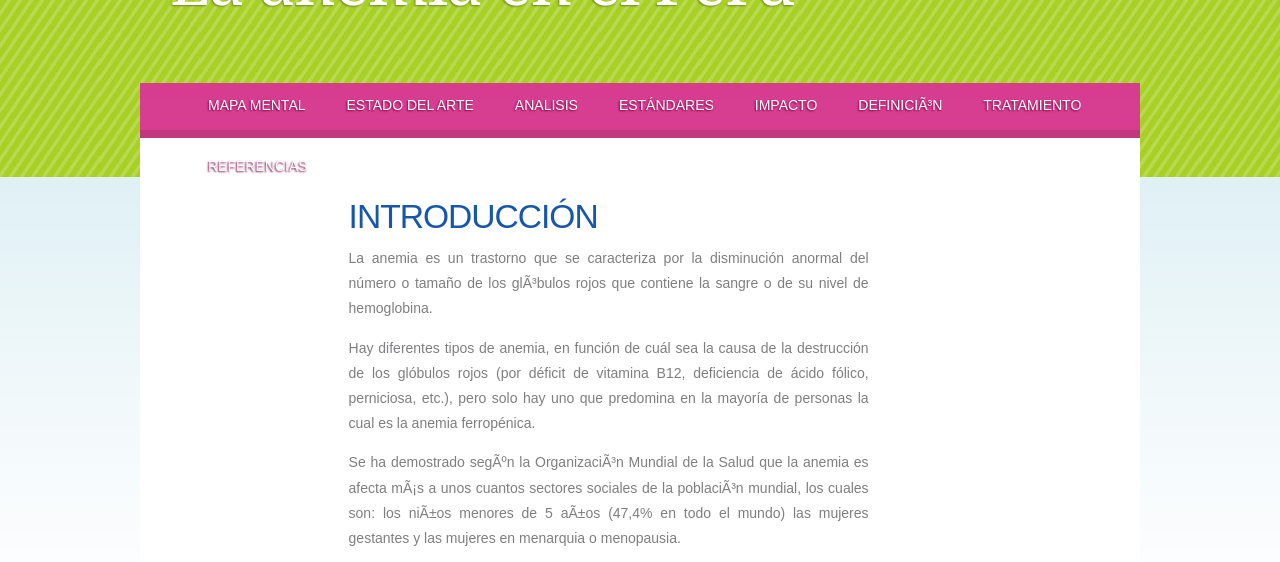
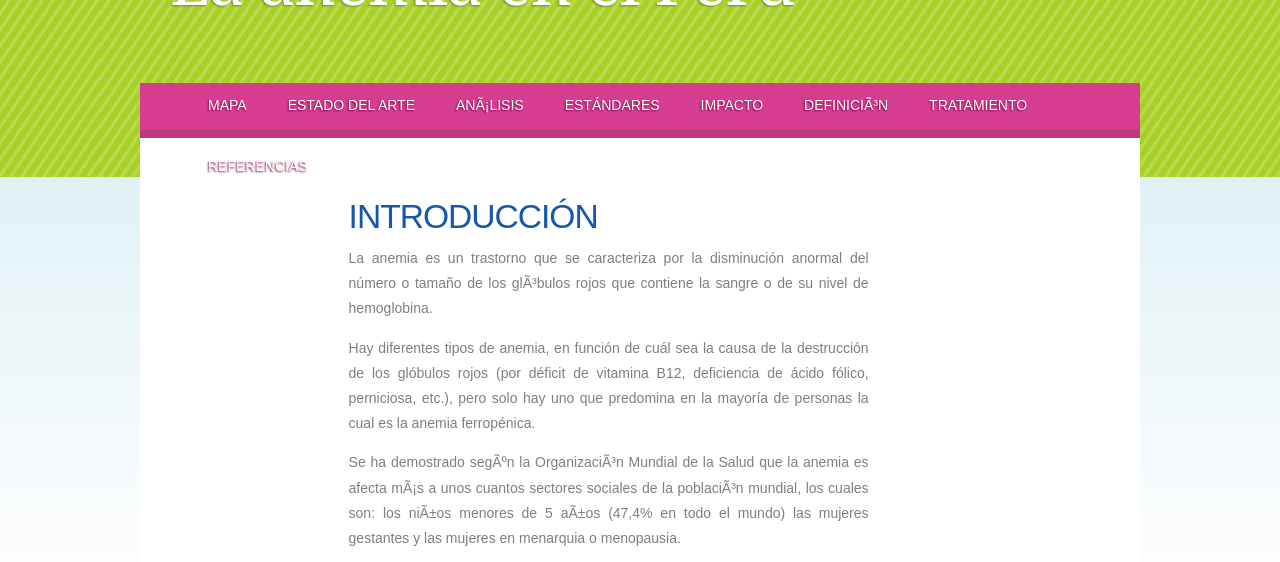
Before and after one commit to Gianmsk/Anemia3, a plain HTML site: page index.html in a window 1280 px wide. Shown: the part 223-785 px from the top of the page. Drawn offline with Linux system fonts and the light colour scheme.

Commit message:
Update index.html

```diff
--- a/index.html
+++ b/index.html
@@ -25,9 +25,9 @@
 	<!-- end #header -->
 	<div id="menu">
 		<ul>
-						<li class="current_page_item"><a href="index.html">Mapa mental</a></li>
+						<li class="current_page_item"><a href="index.html">Mapa</a></li>
 			<li><a href="efectos.html">Estado del arte</a></li>
-			<li><a href="medicion.html">Analisis</a></li>
+			<li><a href="medicion.html">Análisis</a></li>
 			<li><a href="estandares.html">Est&aacutendares</a></li>
 			<li><a href="impacto.html">Impacto</a></li>
 			<li><a href="def.html">Definición</a></li>
```
